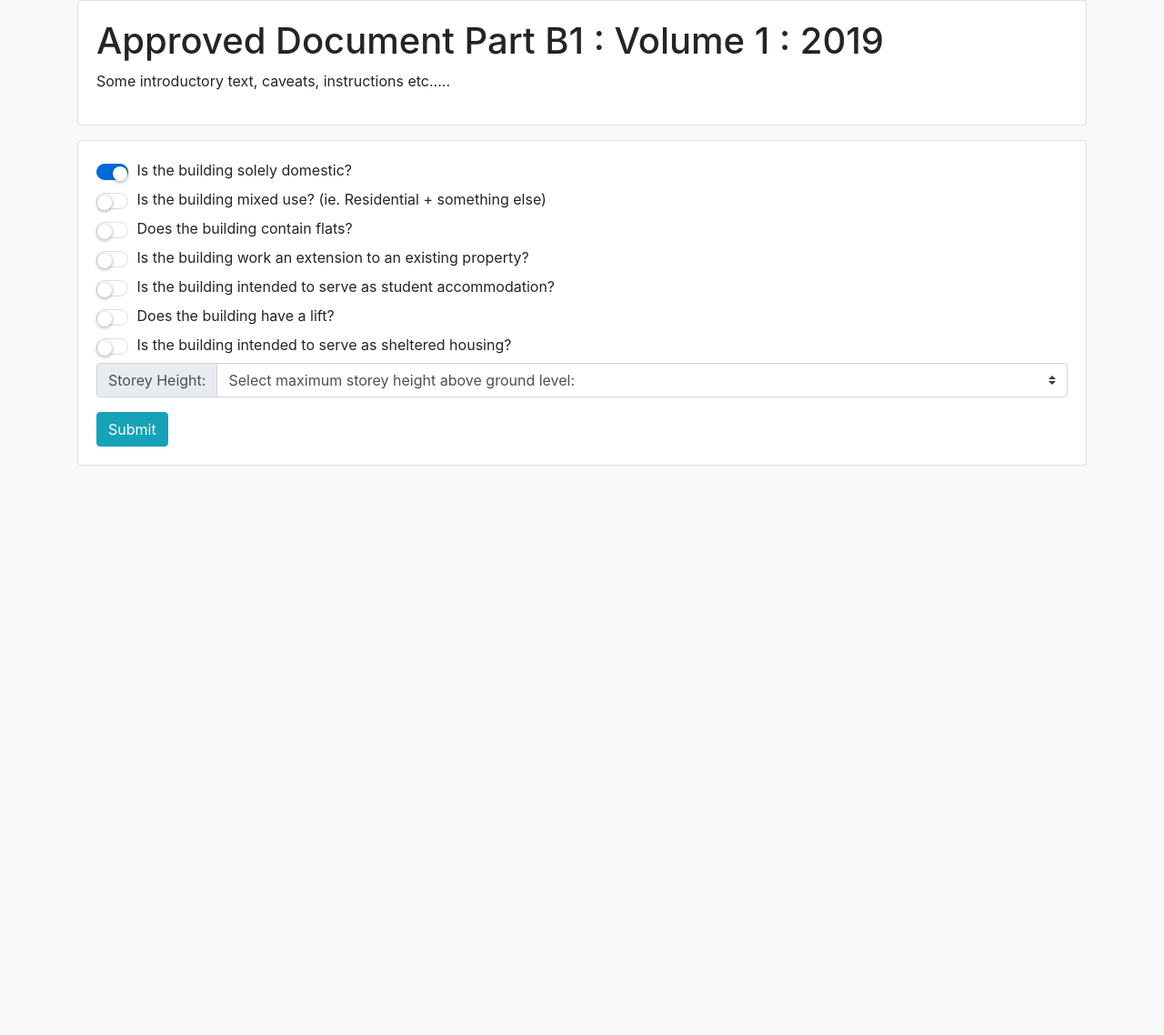
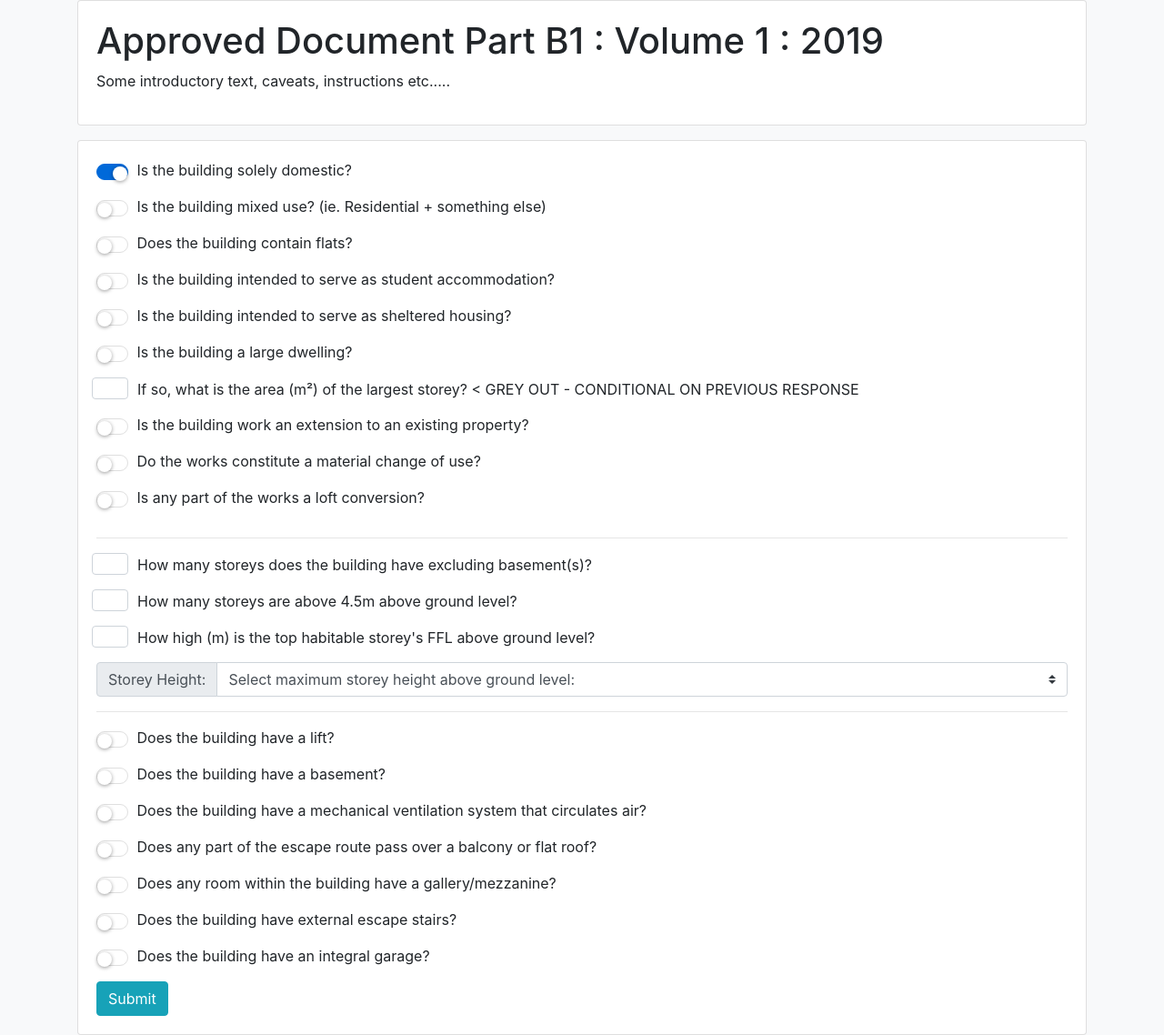
Before and after one commit to mcginnly/uk-regs-parser, a PHP site: page /input.php in a window 1280 px wide. Shown: the whole page at 91% size. Before the commit the page ends 512 px from the top, so only its background shows below. Run offline with PHP 8.4, Linux system fonts and the light colour scheme; some libraries are stand-ins or nearby versions.

Commit message:
Expand input and action pages

```diff
--- a/FIDreturn.php
+++ b/FIDreturn.php
@@ -33,13 +33,13 @@ error_reporting(E_ALL);
 
   //now get the corresponding ID of the next clause number
   if (!function_exists('Fparareturn')){
-    include "Fparareturn.php"
+    include "Fparareturn.php";
   }
   $id=Fparareturn($nextclause);
 
   //Now get the previous clause ID
   if (!function_exists('FIDprev')){
-    include "FIDprev.php"
+    include "FIDprev.php";
   }
   $previd = FIDprev($id);
 
--- /dev/null
+++ b/css/Bregs.css
@@ -0,0 +1,18 @@
+.form-control {
+padding:1px;
+height:24px;
+width:40px;
+margin-left:10px;
+margin-right:10px;
+text-align:center;
+}
+
+.col-form-label {
+padding-top: 1px;
+padding-bottom: 1px;
+height:24px;
+}
+
+label {
+margin-bottom:1rem;
+}
--- a/input.php
+++ b/input.php
@@ -5,6 +5,7 @@
 <title>B1v1-2019 INPUT</title>
 
 <link rel="stylesheet" href="https://maxcdn.bootstrapcdn.com/bootstrap/4.0.0/css/bootstrap.min.css" integrity="sha384-Gn5384xqQ1aoWXA+058RXPxPg6fy4IWvTNh0E263XmFcJlSAwiGgFAW/dAiS6JXm" crossorigin="anonymous">
+<link rel="stylesheet" href="/css/Bregs.css">
 
 <script src="https://code.jquery.com/jquery-3.2.1.slim.min.js" integrity="sha384-KJ3o2DKtIkvYIK3UENzmM7KCkRr/rE9/Qpg6aAZGJwFDMVNA/GpGFF93hXpG5KkN" crossorigin="anonymous"></script>
 <script src="https://cdnjs.cloudflare.com/ajax/libs/popper.js/1.12.9/umd/popper.min.js" integrity="sha384-ApNbgh9B+Y1QKtv3Rn7W3mgPxhU9K/ScQsAP7hUibX39j7fakFPskvXusvfa0b4Q" crossorigin="anonymous"></script>
@@ -42,7 +43,8 @@
         <label>
           <input type="checkbox" name="domestic" checked="checked" />
           <span></span>
-          Is the building solely domestic? <br>
+          Is the building solely domestic?<br>
+
         </label>
       </div>   <!--end checkboxdown-->
 
@@ -64,6 +66,37 @@
 
       <div class="checkbox checkbox-switch switch-primary">
           <label>
+          <input type="checkbox" name="student"  />
+          <span></span>
+          Is the building intended to serve as student accommodation?<br>
+        </label>
+      </div> <!--end checkbox-->
+
+      <div class="checkbox checkbox-switch switch-primary">
+          <label>
+          <input type="checkbox" name="largedwelling"  />
+          <span></span>
+          Is the building intended to serve as sheltered housing?<br>
+        </label>
+      </div> <!--end checkbox-->
+
+      <div class="checkbox checkbox-switch switch-primary">
+          <label>
+          <input type="checkbox" name="sheltered"  />
+          <span></span>
+          Is the building a large dwelling?<br>
+        </label>
+      </div> <!--end checkbox-->
+
+      <div class="form-group row">
+
+          <input type="storeyarea" class="form-control" id="storeyarea">
+          <label for="storeyarea" class="col-form-label">If so, what is the area (m&sup2;) of the largest storey? < GREY OUT - CONDITIONAL ON PREVIOUS RESPONSE</label>
+
+      </div>
+
+      <div class="checkbox checkbox-switch switch-primary">
+          <label>
           <input type="checkbox" name="extension"  />
           <span></span>
           Is the building work an extension to an existing property? <br>
@@ -72,11 +105,51 @@
 
       <div class="checkbox checkbox-switch switch-primary">
           <label>
-          <input type="checkbox" name="student"  />
+          <input type="checkbox" name="material"  />
           <span></span>
-          Is the building intended to serve as student accommodation?<br>
+          Do the works constitute a material change of use? <br>
         </label>
       </div> <!--end checkbox-->
+
+      <div class="checkbox checkbox-switch switch-primary">
+          <label>
+          <input type="checkbox" name="loft"  />
+          <span></span>
+          Is any part of the works a loft conversion? <br>
+        </label>
+      </div> <!--end checkbox-->
+
+    <hr>
+
+      <div class="form-group row">
+          <input type="storeyno" class="form-control" id="storeyno">
+          <label for="storeyno" class="col-form-label">How many storeys does the building have excluding basement(s)?</label>
+      </div>
+
+      <div class="form-group row">
+          <input type="storeynoabove45" class="form-control" id="storeynoabove45">
+          <label for="storeynoabove45" class="col-form-label">How many storeys are above 4.5m above ground level?</label>
+      </div>
+
+      <div class="form-group row">
+          <input type="height" class="form-control" id="height">
+          <label for="height" class="col-form-label">How high (m) is the top habitable storey's FFL above ground level?</label>
+      </div>
+
+      <div class="input-group mb-3">
+        <div class="input-group-prepend">
+          <label class="input-group-text" for="inputGroupSelect01">Storey Height: </label>
+        </div>
+        <select class="custom-select" id="inputGroupSelect01" name="storeyheight">
+            <option value="0">Select maximum storey height above ground level:</option>
+            <option value="1">Habitable storey below 4.5m above ground level</option>
+            <option value="2">Habitable storey between 4.5m and 18m above ground level</option>
+            <option value="3">Habitable storey above 18m above ground level</option>
+        </select>
+
+      </div>
+
+      <hr>
 
       <div class="checkbox checkbox-switch switch-primary">
           <label>
@@ -88,25 +161,54 @@
 
       <div class="checkbox checkbox-switch switch-primary">
           <label>
-          <input type="checkbox" name="sheltered"  />
+          <input type="checkbox" name="basement"  />
           <span></span>
-          Is the building intended to serve as sheltered housing?<br>
+          Does the building have a basement?<br>
         </label>
       </div> <!--end checkbox-->
 
-      <div class="input-group mb-3">
-        <div class="input-group-prepend">
-          <label class="input-group-text" for="inputGroupSelect01">Storey Height: </label>
-        </div>
-        <select class="custom-select" id="inputGroupSelect01" name="storeyheight">
-            <option value="0">Select maximum storey height above ground level:</option>
-            <option value="1">Habitable storey below 4.5m above ground level</option>
-            <option value="2">Habitable storey between 4.5m and 18m above ground level</option>
-            <option value="3">Habitable storey above 18m above ground level</option>
-        </select>
-      </div>
-        <input type="submit" class="btn btn-info" value="Submit">
-      </form>
+      <div class="checkbox checkbox-switch switch-primary">
+          <label>
+          <input type="checkbox" name="mechvent"  />
+          <span></span>
+          Does the building have a mechanical ventilation system that circulates air?<br>
+        </label>
+      </div> <!--end checkbox-->
+
+      <div class="checkbox checkbox-switch switch-primary">
+          <label>
+          <input type="checkbox" name="balcony"  />
+          <span></span>
+            Does any part of the escape route pass over a balcony or flat roof?<br>
+        </label>
+      </div> <!--end checkbox-->
+
+      <div class="checkbox checkbox-switch switch-primary">
+          <label>
+          <input type="checkbox" name="balcony"  />
+          <span></span>
+            Does any room within the building have a gallery/mezzanine?<br>
+        </label>
+      </div> <!--end checkbox-->
+
+      <div class="checkbox checkbox-switch switch-primary">
+          <label>
+          <input type="checkbox" name="balcony"  />
+          <span></span>
+            Does the building have external escape stairs?<br>
+        </label>
+      </div> <!--end checkbox-->
+
+      <div class="checkbox checkbox-switch switch-primary">
+          <label>
+          <input type="checkbox" name="garage"  />
+          <span></span>
+            Does the building have an integral garage?<br>
+        </label>
+      </div> <!--end checkbox-->
+
+<input type="submit" class="btn btn-info" value="Submit">
+ </form>
 
   </div> <!--end card body-->
 </div><!--end card-->
```
